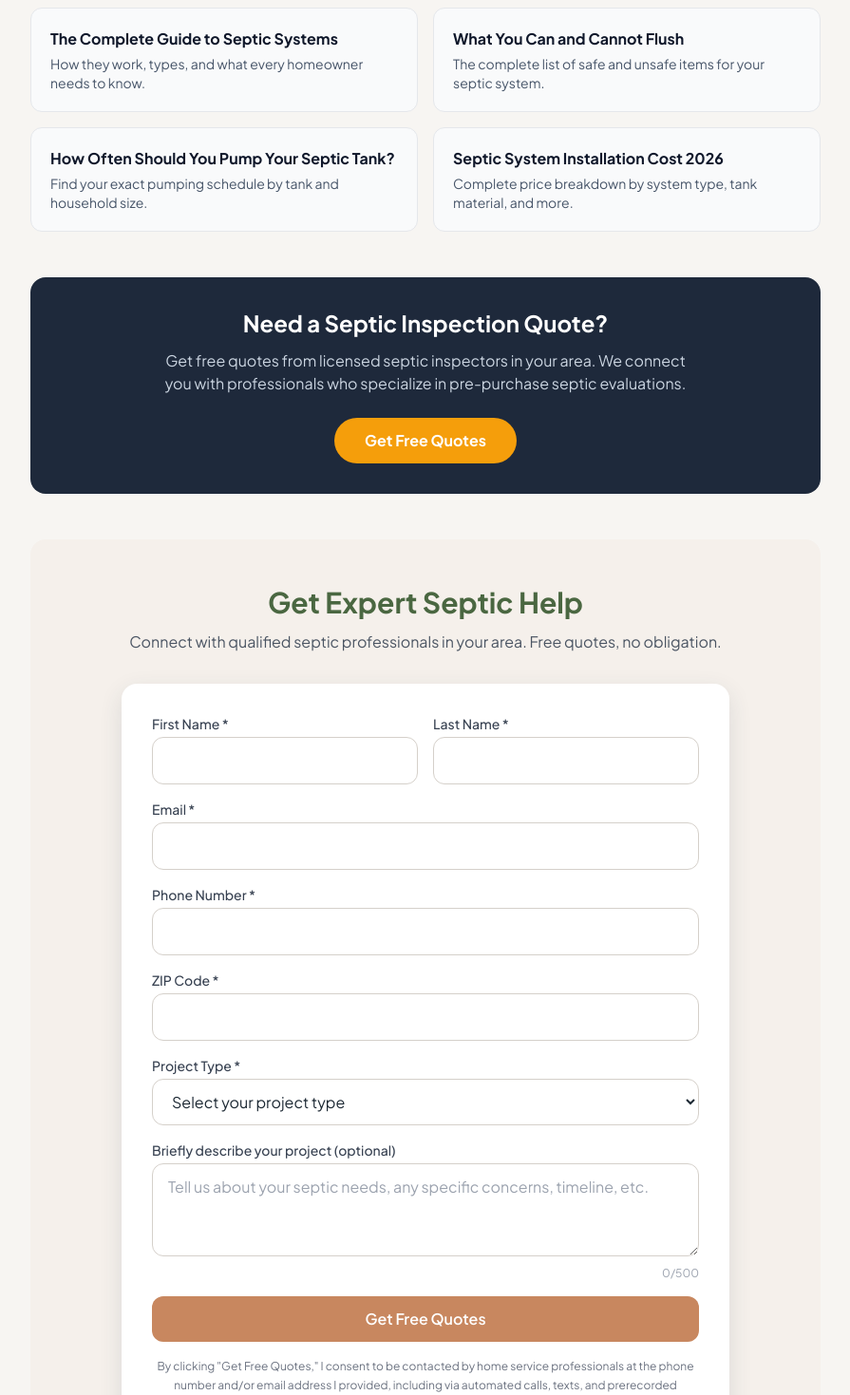
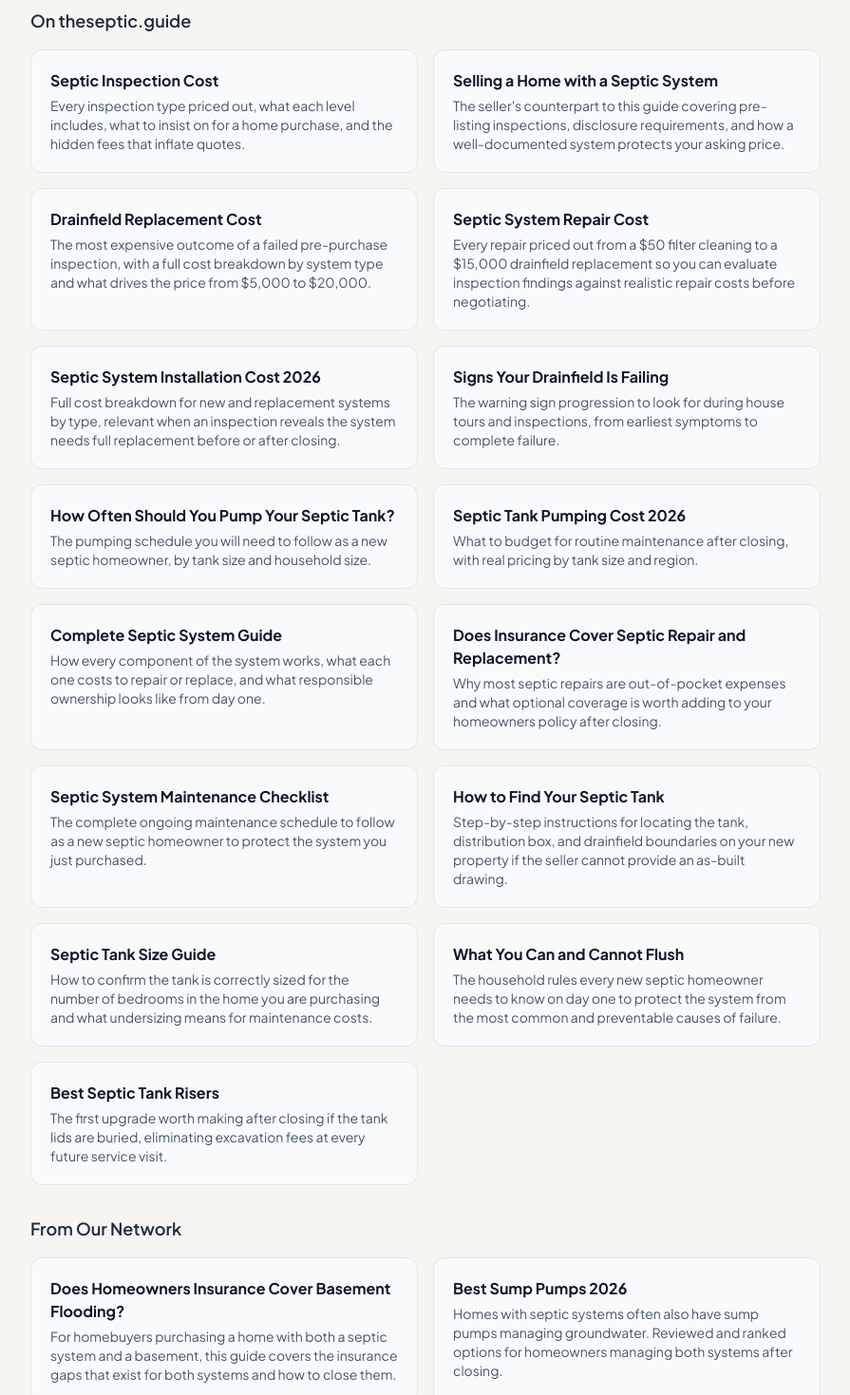
Before and after one commit to thebasementguide2026/theseptic.guide-, a Next.js app: page /guides/buying-home-with-septic in a window 1280 px wide. Shown: the part 8700-10169 px from the top of the page at 95% size, without its empty margins (192-1087 px from the left). Built offline with nearby package versions, Linux system fonts and the light colour scheme.

Commit message:
Replace Related Guides section with expanded version

```diff
--- a/app/guides/buying-home-with-septic/page.tsx
+++ b/app/guides/buying-home-with-septic/page.tsx
@@ -453,25 +453,81 @@ export default function BuyingHomeWithSepticPage() {
         </section>
 
                 {/* Related Guides */}
-        <section className="mb-12">
+                <section className="mb-12">
           <h2 className="text-2xl font-bold text-slate-900 mb-4">Related Guides</h2>
-          <div className="grid md:grid-cols-2 gap-4">
+          <h3 className="text-lg font-semibold text-slate-800 mb-4">On theseptic.guide</h3>
+          <div className="grid md:grid-cols-2 gap-4 mb-8">
+            <Link href="/cost-guides/septic-inspection-cost" className="block bg-gray-50 rounded-lg p-5 border border-gray-200 hover:shadow-md transition-shadow">
+              <h4 className="font-bold text-slate-900">Septic Inspection Cost</h4>
+              <p className="text-slate-600 text-sm mt-1">Every inspection type priced out, what each level includes, what to insist on for a home purchase, and the hidden fees that inflate quotes.</p>
+            </Link>
+            <Link href="/guides/selling-home-with-septic" className="block bg-gray-50 rounded-lg p-5 border border-gray-200 hover:shadow-md transition-shadow">
+              <h4 className="font-bold text-slate-900">Selling a Home with a Septic System</h4>
+              <p className="text-slate-600 text-sm mt-1">The seller&apos;s counterpart to this guide covering pre-listing inspections, disclosure requirements, and how a well-documented system protects your asking price.</p>
+            </Link>
+            <Link href="/cost-guides/drainfield-replacement-cost" className="block bg-gray-50 rounded-lg p-5 border border-gray-200 hover:shadow-md transition-shadow">
+              <h4 className="font-bold text-slate-900">Drainfield Replacement Cost</h4>
+              <p className="text-slate-600 text-sm mt-1">The most expensive outcome of a failed pre-purchase inspection, with a full cost breakdown by system type and what drives the price from $5,000 to $20,000.</p>
+            </Link>
+            <Link href="/cost-guides/septic-system-repair-cost" className="block bg-gray-50 rounded-lg p-5 border border-gray-200 hover:shadow-md transition-shadow">
+              <h4 className="font-bold text-slate-900">Septic System Repair Cost</h4>
+              <p className="text-slate-600 text-sm mt-1">Every repair priced out from a $50 filter cleaning to a $15,000 drainfield replacement so you can evaluate inspection findings against realistic repair costs before negotiating.</p>
+            </Link>
+            <Link href="/cost-guides/septic-system-installation-cost" className="block bg-gray-50 rounded-lg p-5 border border-gray-200 hover:shadow-md transition-shadow">
+              <h4 className="font-bold text-slate-900">Septic System Installation Cost 2026</h4>
+              <p className="text-slate-600 text-sm mt-1">Full cost breakdown for new and replacement systems by type, relevant when an inspection reveals the system needs full replacement before or after closing.</p>
+            </Link>
+            <Link href="/articles/signs-drainfield-is-failing" className="block bg-gray-50 rounded-lg p-5 border border-gray-200 hover:shadow-md transition-shadow">
+              <h4 className="font-bold text-slate-900">Signs Your Drainfield Is Failing</h4>
+              <p className="text-slate-600 text-sm mt-1">The warning sign progression to look for during house tours and inspections, from earliest symptoms to complete failure.</p>
+            </Link>
+            <Link href="/articles/how-often-pump-septic-tank" className="block bg-gray-50 rounded-lg p-5 border border-gray-200 hover:shadow-md transition-shadow">
+              <h4 className="font-bold text-slate-900">How Often Should You Pump Your Septic Tank?</h4>
+              <p className="text-slate-600 text-sm mt-1">The pumping schedule you will need to follow as a new septic homeowner, by tank size and household size.</p>
+            </Link>
+            <Link href="/cost-guides/septic-tank-pumping-cost" className="block bg-gray-50 rounded-lg p-5 border border-gray-200 hover:shadow-md transition-shadow">
+              <h4 className="font-bold text-slate-900">Septic Tank Pumping Cost 2026</h4>
+              <p className="text-slate-600 text-sm mt-1">What to budget for routine maintenance after closing, with real pricing by tank size and region.</p>
+            </Link>
             <Link href="/articles/complete-septic-guide" className="block bg-gray-50 rounded-lg p-5 border border-gray-200 hover:shadow-md transition-shadow">
-              <h3 className="font-bold text-slate-900">The Complete Guide to Septic Systems</h3>
-              <p className="text-slate-600 text-sm mt-1">How they work, types, and what every homeowner needs to know.</p>
+              <h4 className="font-bold text-slate-900">Complete Septic System Guide</h4>
+              <p className="text-slate-600 text-sm mt-1">How every component of the system works, what each one costs to repair or replace, and what responsible ownership looks like from day one.</p>
+            </Link>
+            <Link href="/articles/does-insurance-cover-septic" className="block bg-gray-50 rounded-lg p-5 border border-gray-200 hover:shadow-md transition-shadow">
+              <h4 className="font-bold text-slate-900">Does Insurance Cover Septic Repair and Replacement?</h4>
+              <p className="text-slate-600 text-sm mt-1">Why most septic repairs are out-of-pocket expenses and what optional coverage is worth adding to your homeowners policy after closing.</p>
+            </Link>
+            <Link href="/articles/septic-system-maintenance-checklist" className="block bg-gray-50 rounded-lg p-5 border border-gray-200 hover:shadow-md transition-shadow">
+              <h4 className="font-bold text-slate-900">Septic System Maintenance Checklist</h4>
+              <p className="text-slate-600 text-sm mt-1">The complete ongoing maintenance schedule to follow as a new septic homeowner to protect the system you just purchased.</p>
+            </Link>
+            <Link href="/articles/how-to-find-septic-tank" className="block bg-gray-50 rounded-lg p-5 border border-gray-200 hover:shadow-md transition-shadow">
+              <h4 className="font-bold text-slate-900">How to Find Your Septic Tank</h4>
+              <p className="text-slate-600 text-sm mt-1">Step-by-step instructions for locating the tank, distribution box, and drainfield boundaries on your new property if the seller cannot provide an as-built drawing.</p>
+            </Link>
+            <Link href="/articles/septic-tank-size-guide" className="block bg-gray-50 rounded-lg p-5 border border-gray-200 hover:shadow-md transition-shadow">
+              <h4 className="font-bold text-slate-900">Septic Tank Size Guide</h4>
+              <p className="text-slate-600 text-sm mt-1">How to confirm the tank is correctly sized for the number of bedrooms in the home you are purchasing and what undersizing means for maintenance costs.</p>
             </Link>
             <Link href="/articles/what-can-cannot-flush-septic-system" className="block bg-gray-50 rounded-lg p-5 border border-gray-200 hover:shadow-md transition-shadow">
-              <h3 className="font-bold text-slate-900">What You Can and Cannot Flush</h3>
-              <p className="text-slate-600 text-sm mt-1">The complete list of safe and unsafe items for your septic system.</p>
+              <h4 className="font-bold text-slate-900">What You Can and Cannot Flush</h4>
+              <p className="text-slate-600 text-sm mt-1">The household rules every new septic homeowner needs to know on day one to protect the system from the most common and preventable causes of failure.</p>
             </Link>
-            <Link href="/articles/how-often-pump-septic-tank" className="block bg-gray-50 rounded-lg p-5 border border-gray-200 hover:shadow-md transition-shadow">
-              <h3 className="font-bold text-slate-900">How Often Should You Pump Your Septic Tank?</h3>
-              <p className="text-slate-600 text-sm mt-1">Find your exact pumping schedule by tank and household size.</p>
+            <Link href="/articles/best-septic-tank-risers" className="block bg-gray-50 rounded-lg p-5 border border-gray-200 hover:shadow-md transition-shadow">
+              <h4 className="font-bold text-slate-900">Best Septic Tank Risers</h4>
+              <p className="text-slate-600 text-sm mt-1">The first upgrade worth making after closing if the tank lids are buried, eliminating excavation fees at every future service visit.</p>
             </Link>
-            <Link href="/cost-guides/septic-system-installation-cost" className="block bg-gray-50 rounded-lg p-5 border border-gray-200 hover:shadow-md transition-shadow">
-              <h3 className="font-bold text-slate-900">Septic System Installation Cost 2026</h3>
-              <p className="text-slate-600 text-sm mt-1">Complete price breakdown by system type, tank material, and more.</p>
-            </Link>
+          </div>
+          <h3 className="text-lg font-semibold text-slate-800 mb-4">From Our Network</h3>
+          <div className="grid md:grid-cols-2 gap-4">
+            <a href="https://thebasement.guide/articles/does-homeowners-insurance-cover-basement-flooding" target="_blank" rel="noopener noreferrer" className="block bg-gray-50 rounded-lg p-5 border border-gray-200 hover:shadow-md transition-shadow">
+              <h4 className="font-bold text-slate-900">Does Homeowners Insurance Cover Basement Flooding?</h4>
+              <p className="text-slate-600 text-sm mt-1">For homebuyers purchasing a home with both a septic system and a basement, this guide covers the insurance gaps that exist for both systems and how to close them.</p>
+            </a>
+            <a href="https://thebasement.guide/articles/best-sump-pumps" target="_blank" rel="noopener noreferrer" className="block bg-gray-50 rounded-lg p-5 border border-gray-200 hover:shadow-md transition-shadow">
+              <h4 className="font-bold text-slate-900">Best Sump Pumps 2026</h4>
+              <p className="text-slate-600 text-sm mt-1">Homes with septic systems often also have sump pumps managing groundwater. Reviewed and ranked options for homeowners managing both systems after closing.</p>
+            </a>
           </div>
         </section>
 
```
